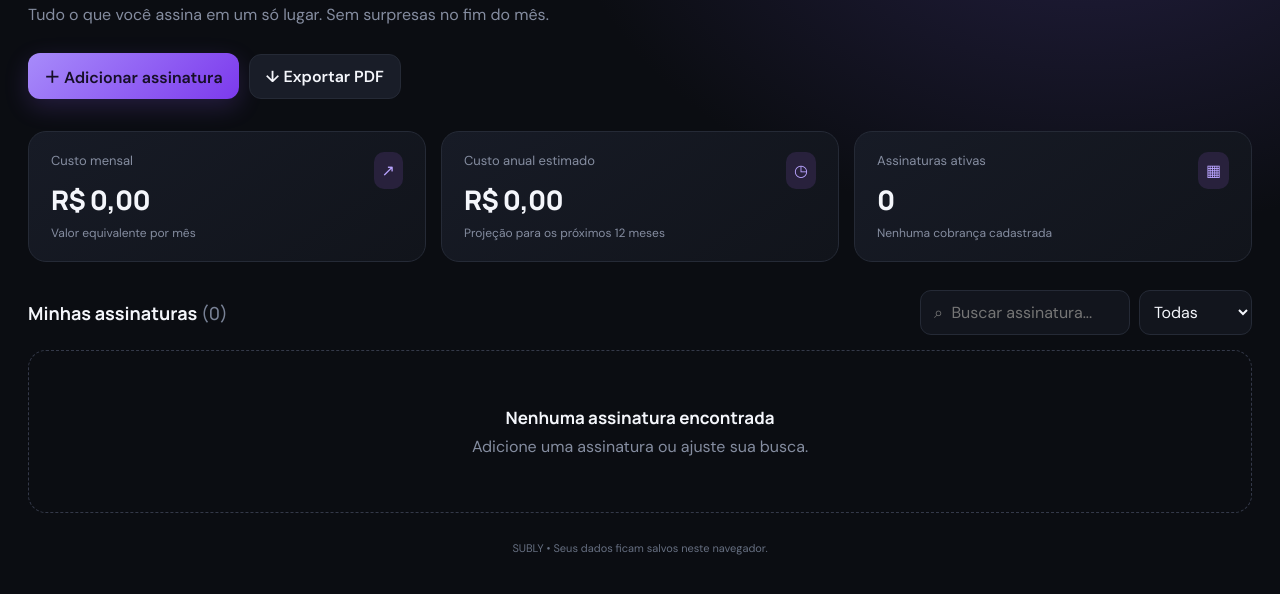
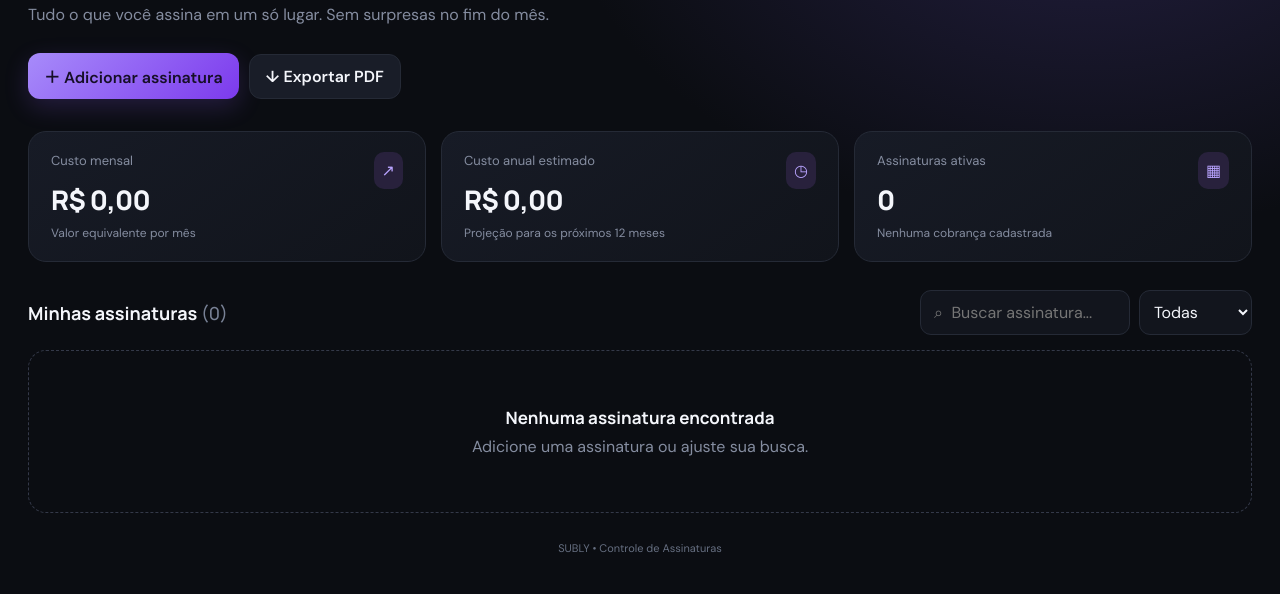
Before and after one commit to rsrodriguesop/subly, a plain HTML site: page index.html in a window 1280 px wide. Shown: the part 162-756 px from the top of the page. Drawn offline with Linux system fonts and the light colour scheme.

Commit message:
index.html

```diff
--- a/index.html
+++ b/index.html
@@ -27,7 +27,7 @@ h1{font:800 clamp(27px,4vw,38px) Manrope;margin:0 0 7px;letter-spacing:-1.2px}.s
 <section><h1>Suas assinaturas, <span style="color:#b9a4ff">sob controle.</span></h1><p class="sub">Tudo o que você assina em um só lugar. Sem surpresas no fim do mês.</p><div class="actions"><button class="btn primary" onclick="openModal()">＋ Adicionar assinatura</button><button class="btn" id="exportBtn" onclick="exportData()">↓ Exportar PDF</button></div></section>
 <section class="stats"><div class="stat"><span class="stat-icon">↗</span><div class="stat-label">Custo mensal</div><div class="stat-value" id="monthly">R$ 0,00</div><div class="stat-foot">Valor equivalente por mês</div></div><div class="stat"><span class="stat-icon">◷</span><div class="stat-label">Custo anual estimado</div><div class="stat-value" id="yearly">R$ 0,00</div><div class="stat-foot">Projeção para os próximos 12 meses</div></div><div class="stat"><span class="stat-icon">▦</span><div class="stat-label">Assinaturas ativas</div><div class="stat-value" id="count">0</div><div class="stat-foot" id="nextdue">Nenhuma cobrança cadastrada</div></div></section>
 <div class="toolbar"><h2>Minhas assinaturas <span id="totalLabel" style="color:#788195;font-weight:500"></span></h2><div class="filters"><input class="search" id="search" placeholder="⌕  Buscar assinatura..." oninput="render()"><select class="select" id="filter" onchange="render(true)"><option value="all">Todas</option><option value="active">Ativas</option><option value="paused">Pausadas</option></select></div></div>
-<section class="grid" id="cards"></section><div class="foot" id="foot">SUBLY • Seus dados ficam salvos neste navegador.</div>
+<section class="grid" id="cards"></section><div class="foot" id="foot">SUBLY • Controle de Assinaturas</div>
 </main>
 <div class="modal-back" id="modal"><form class="modal" onsubmit="save(event)"><h3 id="modalTitle">Adicionar assinatura</h3><input type="hidden" id="editId"><div class="formgrid">
 <div class="field full"><label>Imagem do serviço (escolha da sua biblioteca ou adicione uma nova)</label><div class="picker" id="picker"></div><input id="logoFile" type="file" accept="image/*" hidden></div>
```
